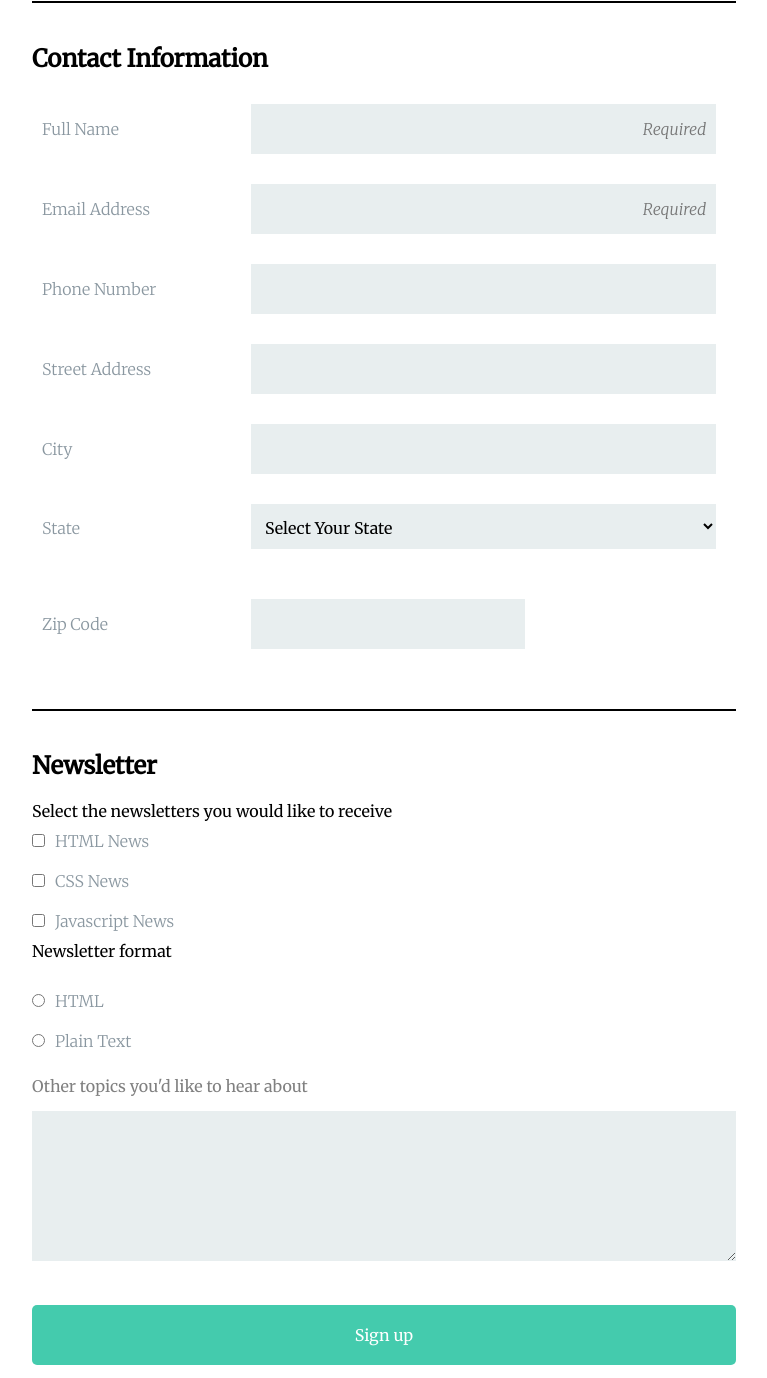
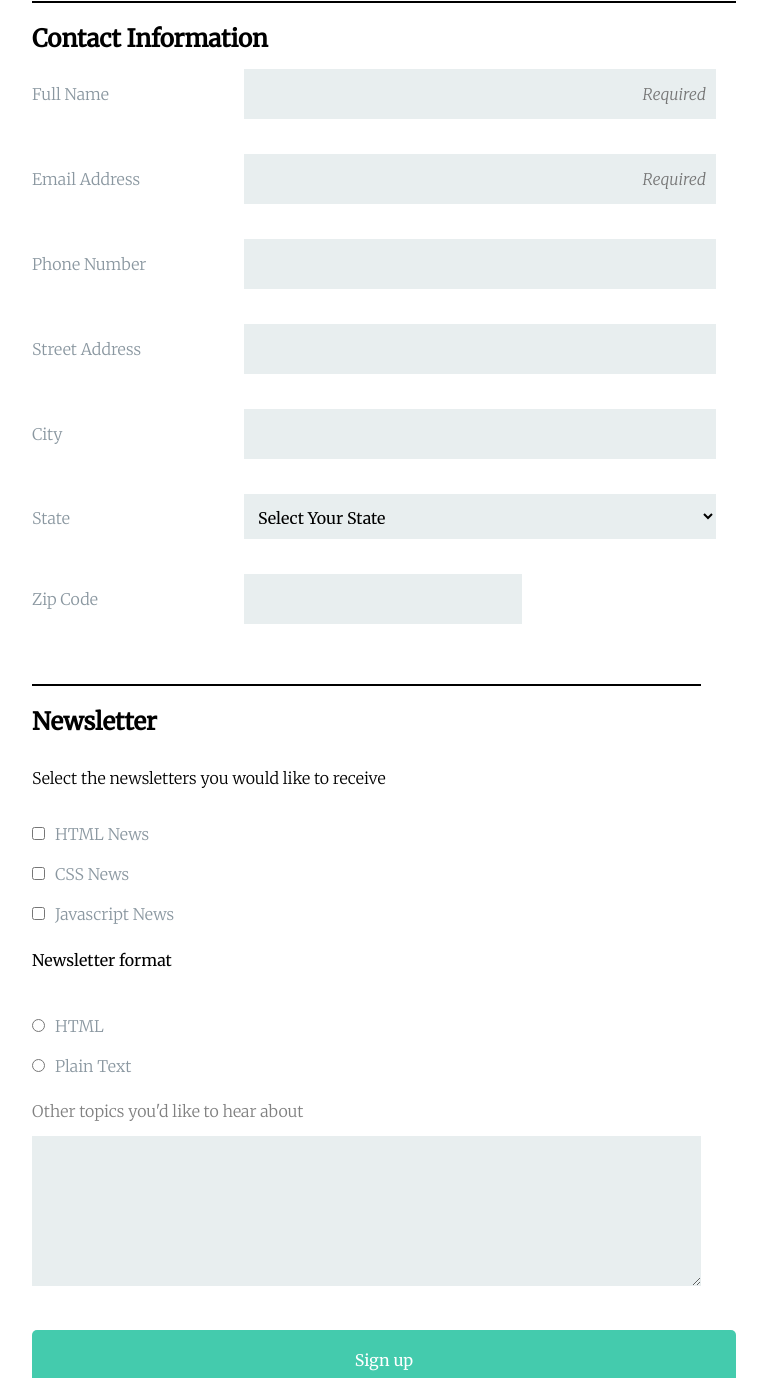
Before and after one commit to Juncodes/online_registration_form, a plain HTML site: page index.html in a window 1280 px wide. Shown: the part 273-1651 px from the top of the page, without its empty margins (256-1023 px from the left). Drawn offline with Linux system fonts and the light colour scheme.

Commit message:
fieldset/form v.2 change
some small fixes via css/html

```diff
--- a/css/main.css
+++ b/css/main.css
@@ -27,7 +27,7 @@
 	color: #b9b9b9;
 	margin: 0 auto;
 	padding-bottom: 20px;
-	width: 95%;
+	width: 80%;
 }
 .border-one {
 	padding-top: 30px;
@@ -50,9 +50,10 @@ form {
 	margin: 0 auto;
 	text-align: left;
 }
-form h2 {
+form legend {
 	font-weight: 700;
 	padding-top: 20px;
+	font-size: 1.5em;
 }
 label {
 	display: block;
@@ -70,7 +71,7 @@ select {
 	margin: 0;
 	outline: 0;
 	padding: 15px;
-	width: 100%;
+	width: 95%;
 	background-color: #e8eeef;
 	margin-bottom: 10px;
 }
@@ -84,7 +85,6 @@ select {
    width: 50%;
    padding: 15px;
    font-size: 16px;
-   margin-bottom: 30px;
    border: 0;
    height: 45px;
 }
@@ -92,6 +92,9 @@ fieldset {
   border: 0;
   padding: 0;
   margin: 0;
+}
+placeholder {
+	margin-right: 10%;
 }
 
 
@@ -102,6 +105,7 @@ fieldset {
 .border-three {
 	border-top: 2px solid black;
 	margin: 40px 0 0 0;
+	width: 95%;
 }
 p.select {
 	padding: 15px 0 10px 0;
@@ -131,10 +135,9 @@ input[type="checkbox"] + label {
 	BOTTOM -- PAGE (TEXTAREA)
 ********************************************/
 
-.other {
+label.other {
 	padding: 15px 0 15px 0;
 	color: grey;
-
 }
 #other-topic {
 	max-width: 100%;
@@ -164,8 +167,10 @@ input[type="checkbox"] + label {
 ********************************************/
 
 input[placeholder="Required"] {
-	padding-left: 80%;
 	font-style: italic;
+}
+::-webkit-input-placeholder {
+		text-align:right;
 }
 
 /********************************************
@@ -182,7 +187,21 @@ input[placeholder="Required"] {
 	}
 
 /********************************************
-		  		MEDIA QUERY
+		  MEDIA QUERY @ Smaller Screen
+********************************************/
+
+@media screen and (min-width: 480px) {
+
+	input[placeholder="Required"] {
+		font-style: italic;
+	}
+	::-webkit-input-placeholder {
+		text-align:right;
+	}
+}
+
+/********************************************
+		  MEDIA QUERY @ BIG SCREEN
 ********************************************/
 
 @media screen and (min-width: 760px) {
@@ -204,7 +223,7 @@ input[placeholder="Required"] {
 		width: 30%;
 	}
 	.field {
-		padding: 10px;
+		padding: 15px 10px 10px 0;
 	}
 
 	#zip{
@@ -227,9 +246,20 @@ input[placeholder="Required"] {
 	}
 
 /********************************************
+	BOTTOM -- PAGE (TEXTAREA)
+********************************************/
+
+label.other {
+	width: 100%;
+}
+
+/********************************************
 		   PLACEHOLDER STYLING
 ********************************************/
 
+	input[placeholder="Required"] {
+	font-style: italic;
+	}
 	::-webkit-input-placeholder {
 		text-align:right;
 	}
--- a/index.html
+++ b/index.html
@@ -23,9 +23,9 @@
 		<div class="border-two">
 		<!--      				 second thin border top page 						-->
 		</div>
-			<form action="index.html" method="post" class="clearfix">
+		<form action="index.html" method="post">
 			<fieldset>
-					<h2>Contact Information</h2>
+				<legend>Contact Information</legend>
 					<div class="field clearfix">
 						<label for="name">Full Name</label>
 						<input type="text"  id="name" name="name" placeholder="Required"><br>
@@ -63,27 +63,29 @@
 			            <input type="text" id="zip" name="zip" value="">
 					</div>
 			</fieldset>
-
+		</form>
+		<form>
 				<div class="border-three">
 					<!--				  Line seperate fields and check boxes choices     				-->
 				</div>
 
-					<h2>Newsletter</h2>
 			<fieldset>
-							<legend class="select">Select the newsletters you would like to receive</legend>
+				<legend>Newsletter</legend>
+
+					<p class="select">Select the newsletters you would like to receive</p>
+
 						<input type="checkbox" id="html_news" value="news_html" name="user_interest"><label for="html_news" class="light">HTML News</label><br>
+
 						<input type="checkbox" id="css_news" value="news_css" name="user_interest"><label for="css_news" class="light">CSS News</label><br>
+
 						<input type="checkbox" id="js_news" value="news_js" name="user_interest"><label for="js_news" class="light">Javascript News</label><br>
-						</fieldset>
 
-						<fieldset>
-							<legend class="format">Newsletter format</legend><br>
+					<p class="format">Newsletter format</p><br>
+
 						<input type="radio" id="html" value="HTML" name="letter_format"><label for="html" class="radio">HTML</label><br>
 						<input type="radio" id="plain-text" value="plain_text" name="letter_format"><label for="plain-text" class="radio">Plain Text</label>
-					</fieldset>
 
-					<fieldset>
-						<legend class="other">Other topics you'd like to hear about</legend>
+					<label class="other">Other topics you'd like to hear about</label>
 					<textarea id="other-topic" name="Other_topics"></textarea>
 					<button type="submit" class="submit">Sign up</button>
 			</fieldset>
@@ -92,5 +94,4 @@
 	<footer>
 		<p class="copyright">Copyright The Code Review</p>
 	</footer>
-
 </html>
```
Lines whose indentation alone changed are shown as unchanged.
